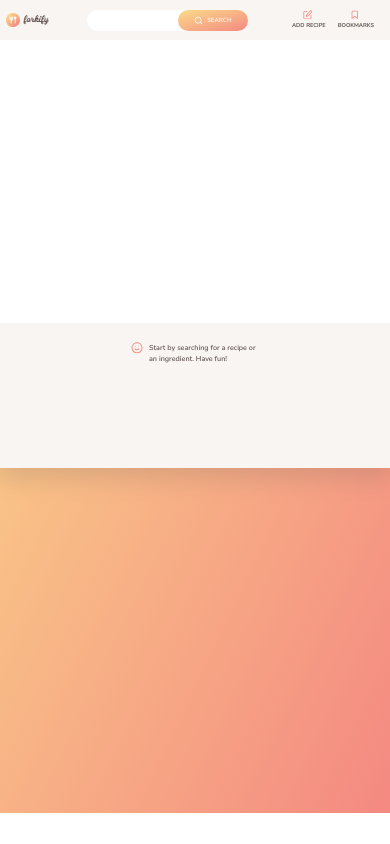
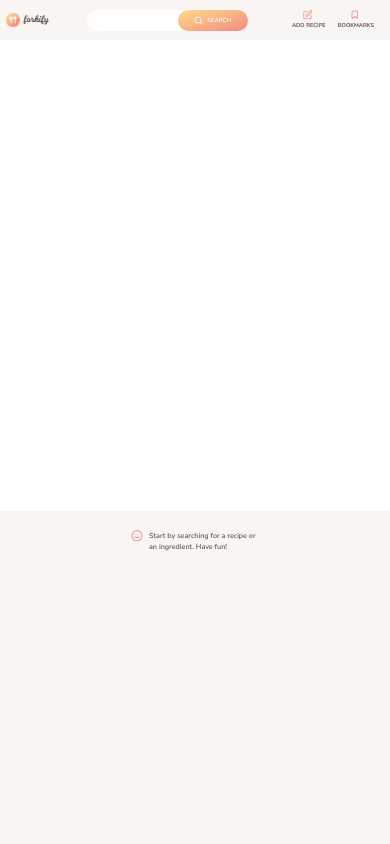
Before and after one commit to KadirKarabacak/Forkify-App, a website built with Parcel: page index.html in a window 390 px wide. Built offline with nearby package versions, Linux system fonts and the light colour scheme.

Commit message:
mobile fix

```diff
--- a/src/sass/_base.scss
+++ b/src/sass/_base.scss
@@ -94,4 +94,9 @@ body {
   @media only screen and (max-width: $bp-middle){
     grid-template-rows: 10rem minmax(50rem, auto);
   }
+
+  @media only screen and (max-width: 25em){
+    height: 100dvh;
+  }
+
 }
```
